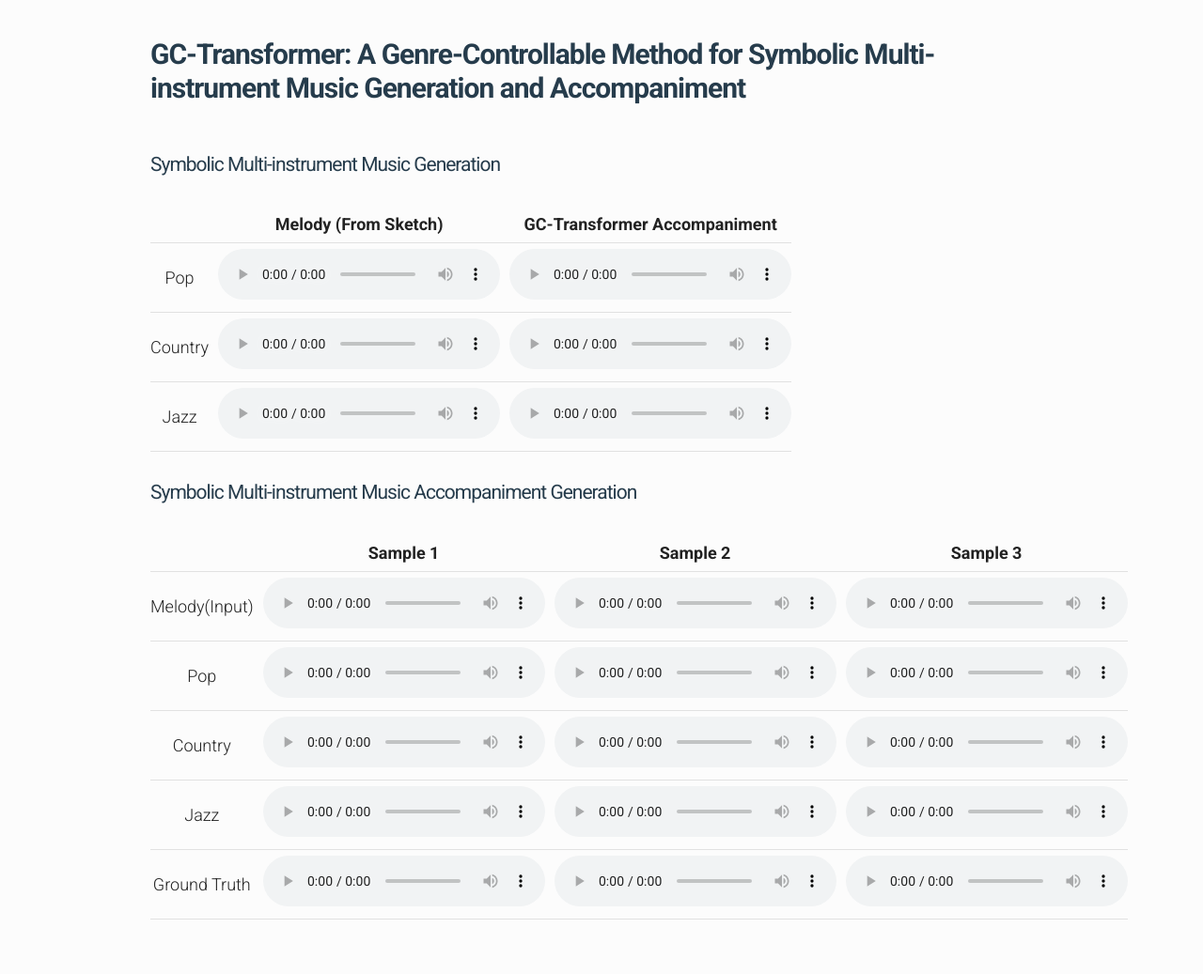
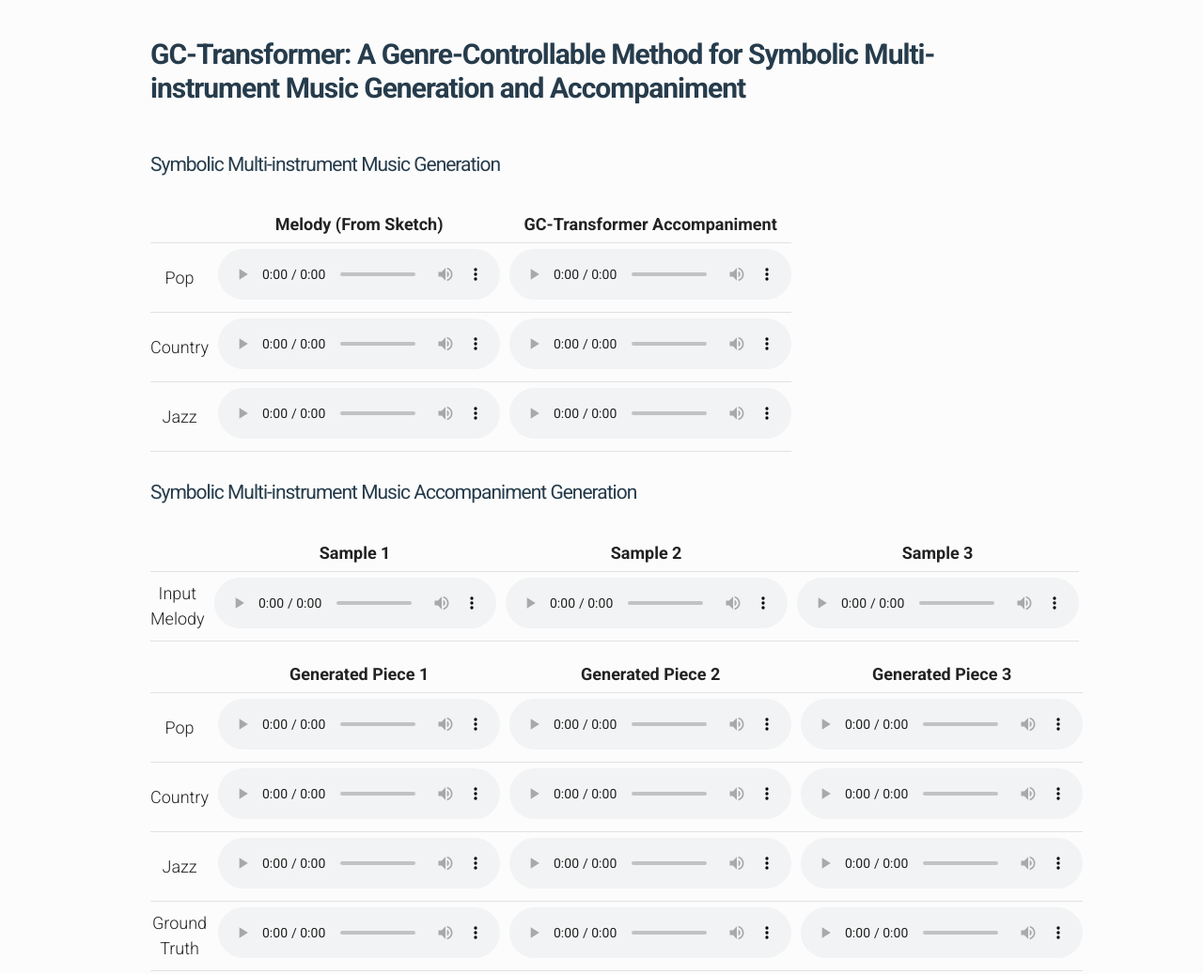
Before and after one commit to mapleee/mapleee.github.io, a plain HTML site: page gc-transformer/index.html in a window 1280 px wide. Shown: the whole page at 94% size. Drawn offline with nearby package versions, Linux system fonts and the light colour scheme; some packages are replaced by stand-ins of ours.

Commit message:
Update index.html

```diff
--- a/gc-transformer/index.html
+++ b/gc-transformer/index.html
@@ -61,19 +61,38 @@
 
 
 <h3 id="midi-pianoroll">Symbolic Multi-instrument Music Accompaniment Generation</h3>
-<table><thead>
+
+<table>
+  <thead>
+    <tr>
+    <th style="text-align: center"></th>
+    <th style="text-align: center">Sample 1 </th>
+    <th style="text-align: center">Sample 2 </th>
+    <th style="text-align: center">Sample 3 </th>
+    </tr>
+  </thead>
+
+  <tbody>
+    <tr>
+    <td>Input Melody</td>
+    <td> <audio controls="controls" ><source src="../audio/4_lead.wav" autoplay/>Your browser does not support the audio element.</audio></td>
+    <td> <audio controls="controls" ><source src="../audio/4_lead.wav" autoplay/>Your browser does not support the audio element.</audio></td>
+    <td> <audio controls="controls" ><source src="../audio/4_lead.wav" autoplay/>Your browser does not support the audio element.</audio></td>
+    </tr>
+    </tbody>
+
+</table>
+
+<table>
+  <thead>
 <tr>
 <th style="text-align: center"></th>
-<th style="text-align: center">Sample 1</th>
-<th style="text-align: center">Sample 2</th>
-<th style="text-align: center">Sample 3</th>
-</tr></thead><tbody>
+<th style="text-align: center">Generated Piece 1</th>
+<th style="text-align: center">Generated Piece 2</th>
+<th style="text-align: center">Generated Piece 3</th>
+</tr></thead>
+<tbody>
 <tr>
-<td>Melody(Input)</td>
-<td> <audio controls="controls" ><source src="../audio/4_lead.wav" autoplay/>Your browser does not support the audio element.</audio></td>
-<td> <audio controls="controls" ><source src="../audio/4_lead.wav" autoplay/>Your browser does not support the audio element.</audio></td>
-<td> <audio controls="controls" ><source src="../audio/4_lead.wav" autoplay/>Your browser does not support the audio element.</audio></td>
-</tr>
 <td>Pop</td>
 <td> <audio controls="controls" ><source src="../audio/4_lead.wav" autoplay/>Your browser does not support the audio element.</audio></td>
 <td> <audio controls="controls" ><source src="../audio/4_lead.wav" autoplay/>Your browser does not support the audio element.</audio></td>
```
